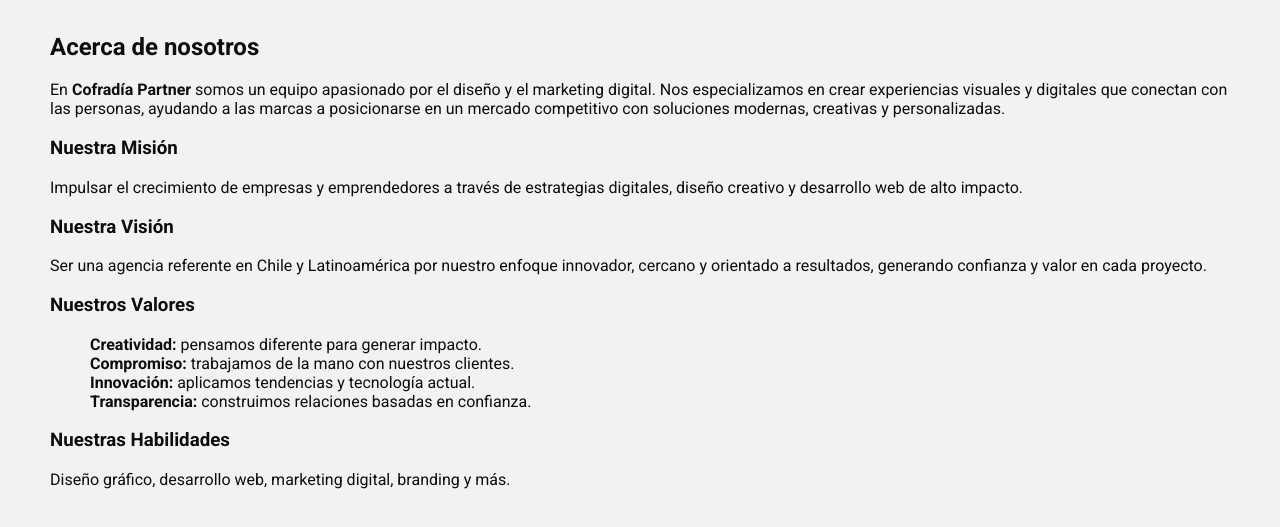
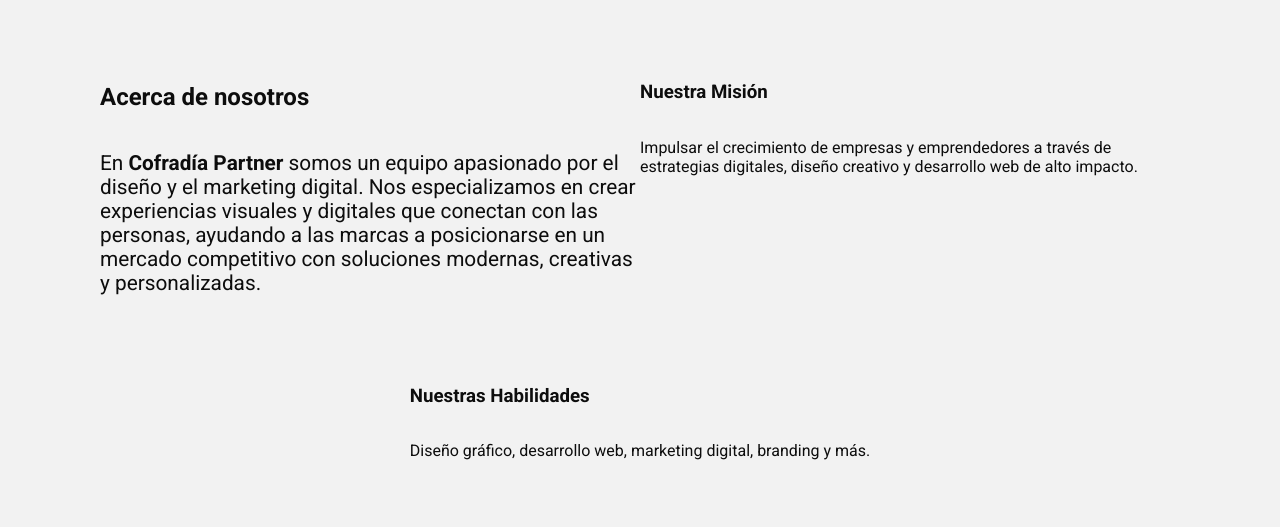
Before and after one commit to Daardev/Pagina-web-cofra, a plain HTML site: page index.html in a window 1280 px wide. Shown: the part 2143-2670 px from the top of the page. Drawn offline with Linux system fonts and the light colour scheme; files whose address does not match are found by name.

Commit message:
flex box a la nueva sección

```diff
--- a/assets/css/style.css
+++ b/assets/css/style.css
@@ -231,6 +231,30 @@
 .gallery .w-2 { flex-grow: 2; }
 .gallery .w-3 { flex-grow: 3; }
 
+/* nosotros */
+.nosotros {
+  display: flex;
+  flex-direction: row;
+  padding: 50px;
+}
+.nosotros-container{
+  display: flex;
+  flex-direction: column;
+  flex-basis: 50%;
+}
+.nosotros-descripcion{
+  font-size: 1.3em;
+}
+.mission-container{
+  display: flex;
+  flex-direction: column;
+  flex-basis: 50%;
+}
+.skills{
+  display: flex;
+  flex-direction: column;
+  flex-basis: 50%;
+}
 /* Responsive: bajar altura de fila en pantallas pequeñas */
 @media (max-width: 1024px) {
   .gallery .tile img { height: 160px; }
--- a/index.html
+++ b/index.html
@@ -133,7 +133,7 @@
       </section>
 
       <section class="nosotros">
-        <div>
+        <div class="nosotros-container">
           <h2>Acerca de nosotros</h2>
           <p class="nosotros-descripcion">
             En <strong>Cofradía Partner</strong> somos un equipo apasionado por
@@ -143,7 +143,7 @@
             soluciones modernas, creativas y personalizadas.
           </p>
         </div>
-        <div class="mission">
+        <div class="mission-container">
           <h3>Nuestra Misión</h3>
           <p>
             Impulsar el crecimiento de empresas y emprendedores a través de
@@ -151,38 +151,8 @@
             impacto.
           </p>
         </div>
-
-        <div class="vision">
-          <h3>Nuestra Visión</h3>
-          <p>
-            Ser una agencia referente en Chile y Latinoamérica por nuestro
-            enfoque innovador, cercano y orientado a resultados, generando
-            confianza y valor en cada proyecto.
-          </p>
-        </div>
-
-        <div class="valores">
-          <h3>Nuestros Valores</h3>
-          <ul>
-            <li>
-              <strong>Creatividad:</strong> pensamos diferente para generar
-              impacto.
-            </li>
-            <li>
-              <strong>Compromiso:</strong> trabajamos de la mano con nuestros
-              clientes.
-            </li>
-            <li>
-              <strong>Innovación:</strong> aplicamos tendencias y tecnología
-              actual.
-            </li>
-            <li>
-              <strong>Transparencia:</strong> construimos relaciones basadas en
-              confianza.
-            </li>
-          </ul>
-        </div>
-
+      </section>
+      <section class="skills">
         <div class="skills">
           <h3>Nuestras Habilidades</h3>
           <p>
```
